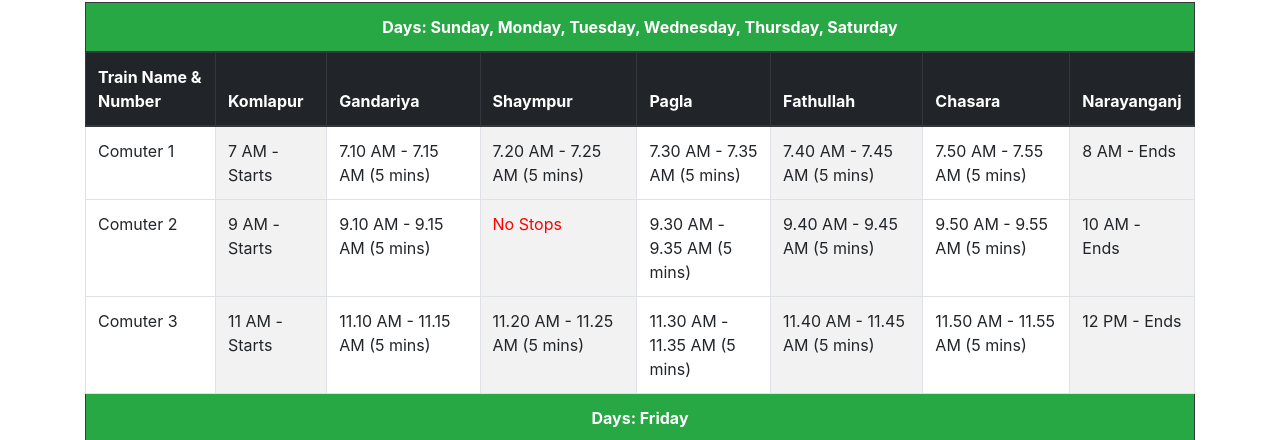
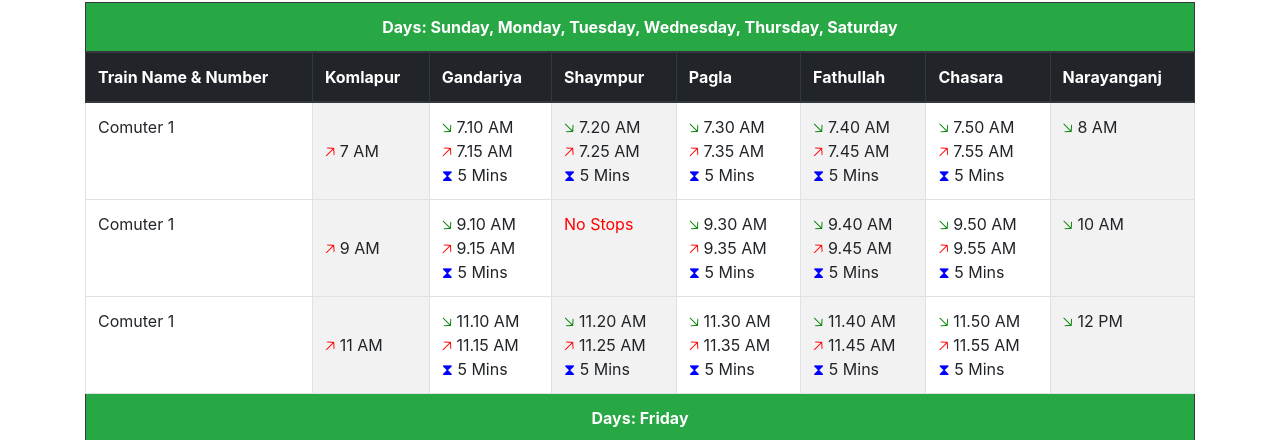
Before and after one commit to OurMoin/dhaka-narayanganj-train, a plain HTML site: page index.html in a window 1280 px wide. Shown: the part 438-878 px from the top of the page. Drawn offline with nearby package versions, Linux system fonts and the light colour scheme.

Commit message:
timetable

```diff
--- a/index.html
+++ b/index.html
@@ -79,34 +79,166 @@
                     <tbody>
                       <tr>
                         <td>Comuter 1</td>
-                        <td>7 AM - Starts</td>
-                        <td>7.10 AM - 7.15 AM (5 mins)</td>
-                        <td>7.20 AM - 7.25 AM (5 mins)</td>
-                        <td>7.30 AM - 7.35 AM (5 mins)</td>
-                        <td>7.40 AM - 7.45 AM (5 mins)</td>
-                        <td>7.50 AM - 7.55 AM (5 mins)</td>
-                        <td>8 AM - Ends</td>
+
+                        <td>
+                          <!-- <span class="green">&#129126;</span> 7.10 AM -->
+                          <br>
+                          <span class="red">&#129125;</span> 7 AM
+                          <br>
+                          <!-- <span class="blue">&#10711;</span> 5 Mins -->
+                        </td>
+
+                        <td>
+                          <span class="green">&#129126;</span> 7.10 AM
+                          <br>
+                          <span class="red">&#129125;</span> 7.15 AM
+                          <br>
+                          <span class="blue">&#10711;</span> 5 Mins
+                        </td>
+                        <td>
+                          <span class="green">&#129126;</span> 7.20 AM
+                          <br>
+                          <span class="red">&#129125;</span> 7.25 AM
+                          <br>
+                          <span class="blue">&#10711;</span> 5 Mins
+                        </td>
+                        <td>
+                          <span class="green">&#129126;</span> 7.30 AM
+                          <br>
+                          <span class="red">&#129125;</span> 7.35 AM
+                          <br>
+                          <span class="blue">&#10711;</span> 5 Mins
+                        </td>
+                        <td>
+                          <span class="green">&#129126;</span> 7.40 AM
+                          <br>
+                          <span class="red">&#129125;</span> 7.45 AM
+                          <br>
+                          <span class="blue">&#10711;</span> 5 Mins
+                        </td>
+                        <td>
+                          <span class="green">&#129126;</span> 7.50 AM
+                          <br>
+                          <span class="red">&#129125;</span> 7.55 AM
+                          <br>
+                          <span class="blue">&#10711;</span> 5 Mins
+                        </td>
+                        <td>
+                          <span class="green">&#129126;</span> 8 AM
+                          <br>
+                          <!-- <span class="red">&#129125;</span> 7.15 AM -->
+                          <br>
+                          <!-- <span class="blue">&#10711;</span> 5 Mins -->
+                        </td>
                       </tr>
+
                       <tr>
-                        <td>Comuter 2</td>
-                        <td>9 AM - Starts</td>
-                        <td>9.10 AM - 9.15 AM (5 mins)</td>
-                        <td class="red">No Stops</td>
-                        <td>9.30 AM - 9.35 AM (5 mins)</td>
-                        <td>9.40 AM - 9.45 AM (5 mins)</td>
-                        <td>9.50 AM - 9.55 AM (5 mins)</td>
-                        <td>10 AM - Ends</td>
+                        <td>Comuter 1</td>
+
+                        <td>
+                          <!-- <span class="green">&#129126;</span> 7.10 AM -->
+                          <br>
+                          <span class="red">&#129125;</span> 9 AM
+                          <br>
+                          <!-- <span class="blue">&#10711;</span> 5 Mins -->
+                        </td>
+
+                        <td>
+                          <span class="green">&#129126;</span> 9.10 AM
+                          <br>
+                          <span class="red">&#129125;</span> 9.15 AM
+                          <br>
+                          <span class="blue">&#10711;</span> 5 Mins
+                        </td>
+                        <td>
+                          <span class="red">No Stops</span>
+                        </td>
+                        <td>
+                          <span class="green">&#129126;</span> 9.30 AM
+                          <br>
+                          <span class="red">&#129125;</span> 9.35 AM
+                          <br>
+                          <span class="blue">&#10711;</span> 5 Mins
+                        </td>
+                        <td>
+                          <span class="green">&#129126;</span> 9.40 AM
+                          <br>
+                          <span class="red">&#129125;</span> 9.45 AM
+                          <br>
+                          <span class="blue">&#10711;</span> 5 Mins
+                        </td>
+                        <td>
+                          <span class="green">&#129126;</span> 9.50 AM
+                          <br>
+                          <span class="red">&#129125;</span> 9.55 AM
+                          <br>
+                          <span class="blue">&#10711;</span> 5 Mins
+                        </td>
+                        <td>
+                          <span class="green">&#129126;</span> 10 AM
+                          <br>
+                          <!-- <span class="red">&#129125;</span> 7.15 AM -->
+                          <br>
+                          <!-- <span class="blue">&#10711;</span> 5 Mins -->
+                        </td>
                       </tr>
+
+
                       <tr>
-                        <td>Comuter 3</td>
-                        <td>11 AM - Starts</td>
-                        <td>11.10 AM - 11.15 AM (5 mins)</td>
-                        <td>11.20 AM - 11.25 AM (5 mins)</td>
-                        <td>11.30 AM - 11.35 AM (5 mins)</td>
-                        <td>11.40 AM - 11.45 AM (5 mins)</td>
-                        <td>11.50 AM - 11.55 AM (5 mins)</td>
-                        <td>12 PM - Ends</td>
+                        <td>Comuter 1</td>
+
+                        <td>
+                          <!-- <span class="green">&#129126;</span> 7.10 AM -->
+                          <br>
+                          <span class="red">&#129125;</span> 11 AM
+                          <br>
+                          <!-- <span class="blue">&#10711;</span> 5 Mins -->
+                        </td>
+
+                        <td>
+                          <span class="green">&#129126;</span> 11.10 AM
+                          <br>
+                          <span class="red">&#129125;</span> 11.15 AM
+                          <br>
+                          <span class="blue">&#10711;</span> 5 Mins
+                        </td>
+                        <td>
+                          <span class="green">&#129126;</span> 11.20 AM
+                          <br>
+                          <span class="red">&#129125;</span> 11.25 AM
+                          <br>
+                          <span class="blue">&#10711;</span> 5 Mins
+                        </td>
+                        <td>
+                          <span class="green">&#129126;</span> 11.30 AM
+                          <br>
+                          <span class="red">&#129125;</span> 11.35 AM
+                          <br>
+                          <span class="blue">&#10711;</span> 5 Mins
+                        </td>
+                        <td>
+                          <span class="green">&#129126;</span> 11.40 AM
+                          <br>
+                          <span class="red">&#129125;</span> 11.45 AM
+                          <br>
+                          <span class="blue">&#10711;</span> 5 Mins
+                        </td>
+                        <td>
+                          <span class="green">&#129126;</span> 11.50 AM
+                          <br>
+                          <span class="red">&#129125;</span> 11.55 AM
+                          <br>
+                          <span class="blue">&#10711;</span> 5 Mins
+                        </td>
+                        <td>
+                          <span class="green">&#129126;</span> 12 PM
+                          <br>
+                          <!-- <span class="red">&#129125;</span> 7.15 AM -->
+                          <br>
+                          <!-- <span class="blue">&#10711;</span> 5 Mins -->
+                        </td>
                       </tr>
+
                     </tbody>
 
 
--- a/style.css
+++ b/style.css
@@ -39,6 +39,14 @@
     color: red;
 }
 
+.green {
+    color: green;
+}
+
+.blue {
+    color: blue;
+}
+
 
 td:nth-child(even) {
     background-color: #f2f2f2;
```
